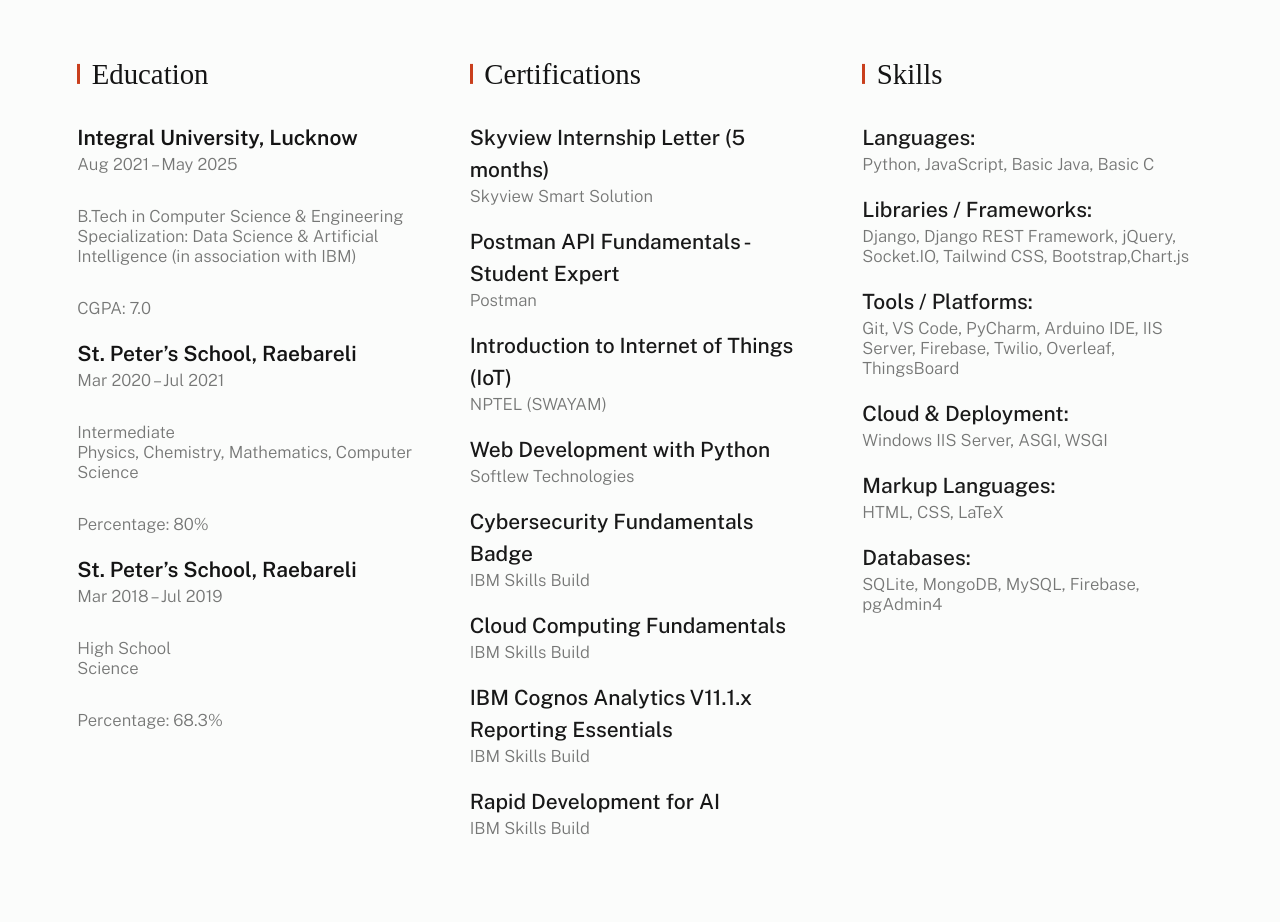
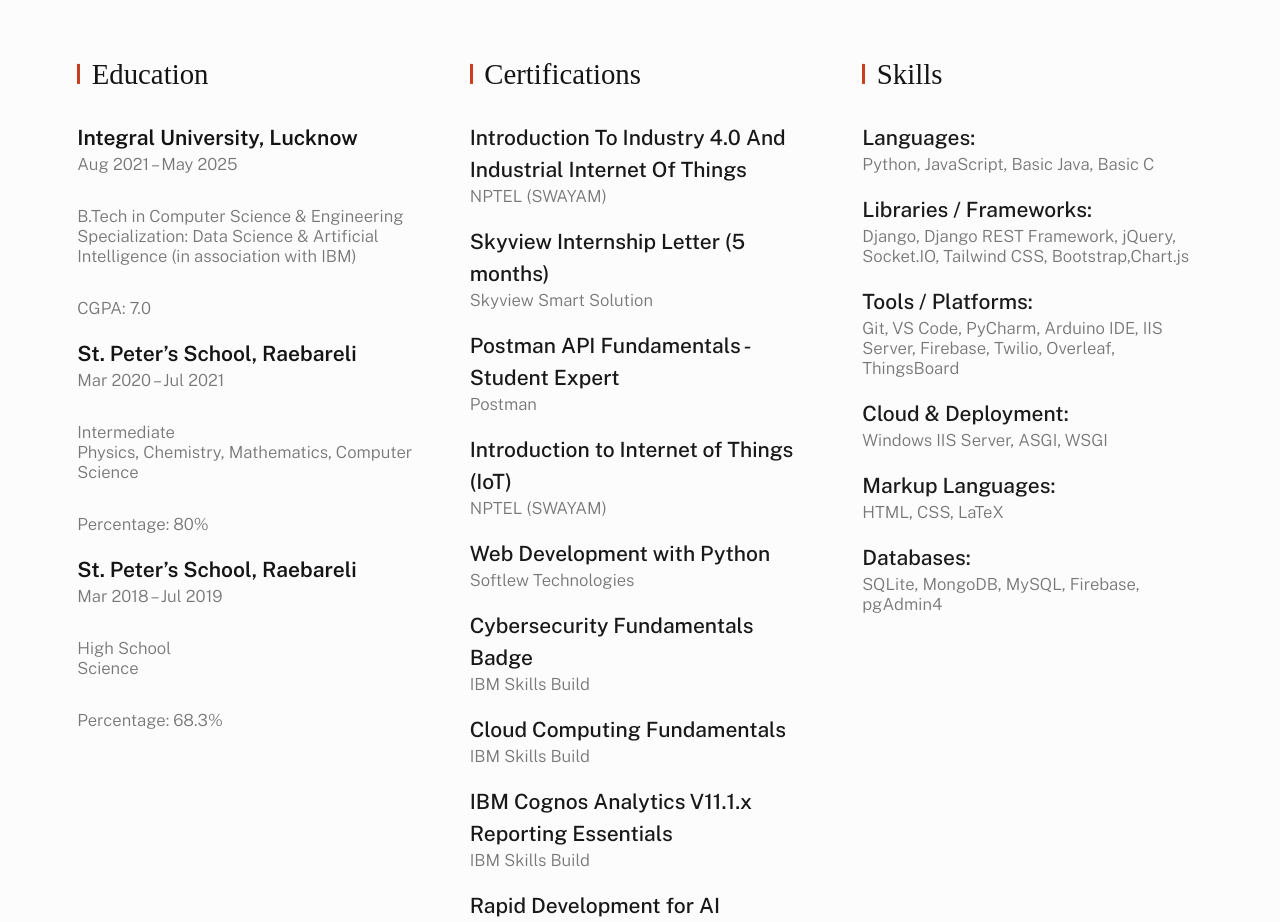
Before and after one commit to suhail-sid/portfolio, a plain HTML site: page index.html in a window 1280 px wide. Shown: the part 2020-2942 px from the top of the page. Drawn offline with nearby package versions, Linux system fonts and the light colour scheme; a web font is replaced by a local one.

Commit message:
Experince Update

```diff
--- a/index.html
+++ b/index.html
@@ -240,6 +240,12 @@
                             <h4 class="s-about__block-title">Certifications</h4>
 
                             <ul class="s-about__list">
+                                <li>
+                                    <a href="https://drive.google.com/file/d/1_yb27NgstoYSrS5JxaEHfhZ-0MshVwjT/view" target="_blank">
+                                        Introduction To Industry 4.0 And Industrial Internet Of Things
+                                        <span>NPTEL (SWAYAM)</span>
+                                    </a>
+                                </li>
                                 <li>
                                     <a href="https://drive.google.com/file/d/1z6drbvdgIW01XLb7JCrOcKWpkquDKMaB/view" target="_blank">
                                         Skyview Internship Letter (5 months)
```
